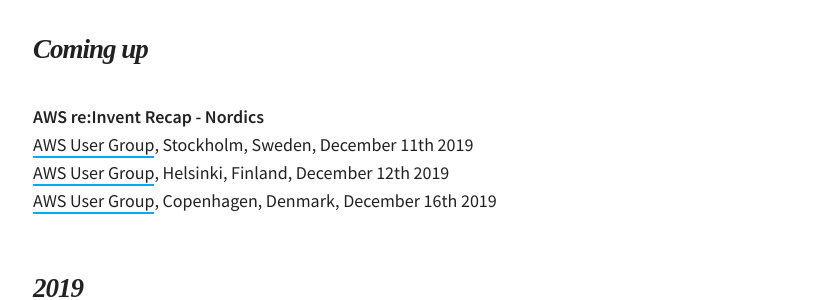
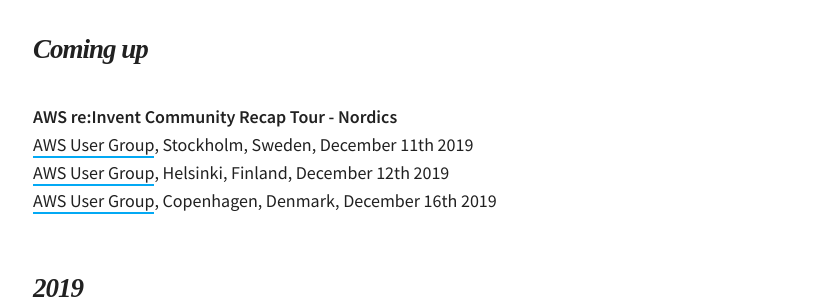
Before and after one commit to martinbuberl/martinbuberl.github.io, a Jekyll site: the page built from docs/speaking.md, in a window 1280 px wide. Shown: the part 554-854 px from the top of the page, without its empty margins (232-1046 px from the left). Built offline with Jekyll 4.4.1, drawn with Linux system fonts in a browser that asks for light colours; nearby versions of some CDN libraries; some web fonts are replaced.

Commit message:
Added links & changed title

```diff
--- a/docs/speaking.md
+++ b/docs/speaking.md
@@ -11,10 +11,10 @@ I occasionally stand in front of people and talk about the things that I'm passi
 
 <h2 id="coming-up" class="has-permalink">Coming up<a class="permalink" title="Permalink" href="#coming-up">#</a></h2>
 
-**AWS re:Invent Recap - Nordics**<br/>
-[AWS User Group](https://www.meetup.com/aws-stockholm/), Stockholm, Sweden, December 11th 2019<br/>
-[AWS User Group](https://www.meetup.com/awsfin/), Helsinki, Finland, December 12th 2019<br/>
-[AWS User Group](https://www.meetup.com/Copenhagen-AWS-User-Group/), Copenhagen, Denmark, December 16th 2019
+**AWS re:Invent Community Recap Tour - Nordics**<br/>
+[AWS User Group](https://www.meetup.com/aws-stockholm/events/266072139/), Stockholm, Sweden, December 11th 2019<br/>
+[AWS User Group](https://www.meetup.com/awsfin/events/266078485/), Helsinki, Finland, December 12th 2019<br/>
+[AWS User Group](https://www.meetup.com/Copenhagen-AWS-User-Group/events/265770231/), Copenhagen, Denmark, December 16th 2019
 
 <h2 id="2019" class="has-permalink">2019<a class="permalink" title="Permalink" href="#2019">#</a></h2>
 
```
